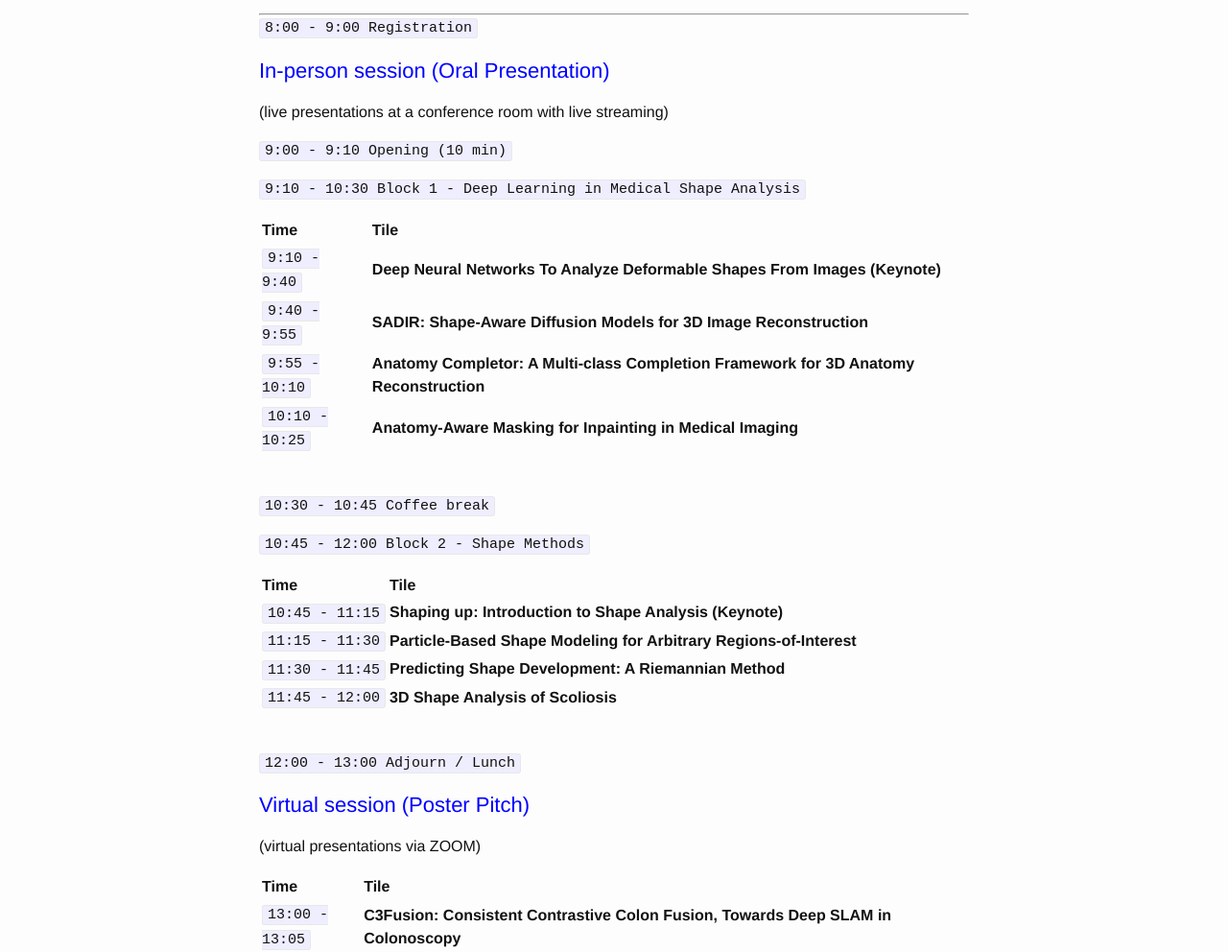
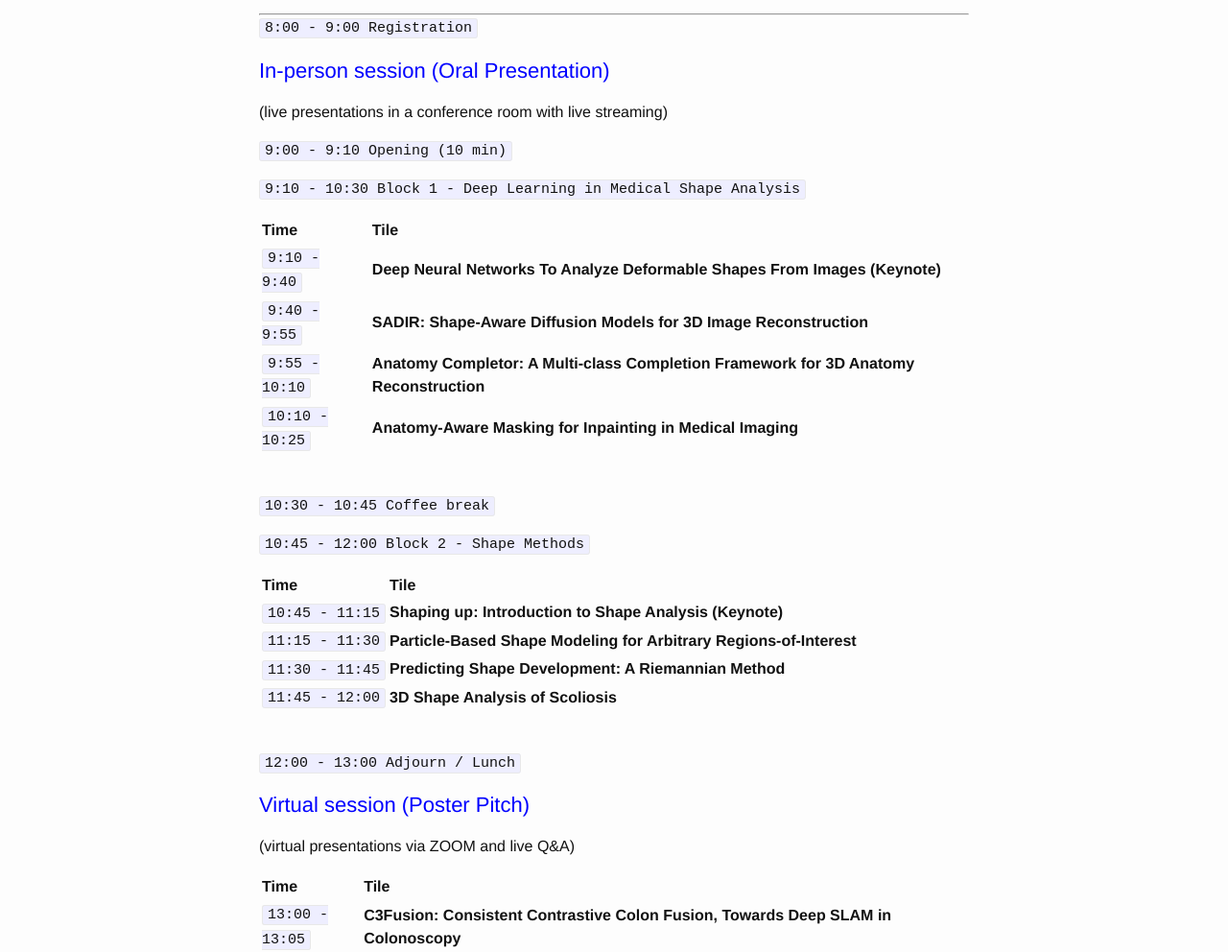
Before and after one commit to shapemi/shapemi.github.io, a Jekyll site: the page built from program/index.md, in a window 1280 px wide. Shown: the part 187-1179 px from the top of the page at 96% size. Built offline with Jekyll 4.4.1, drawn with Linux system fonts in a browser that asks for light colours; our own code applies the rules of GitHub Pages for plain Markdown files.

Commit message:
Update index.md

````diff
--- a/program/index.md
+++ b/program/index.md
@@ -5,7 +5,7 @@
  ```8:00 - 9:00 Registration```
 
 # <span style="color:blue">In-person session (Oral Presentation) </span> <br>
-(live presentations at a conference room with live streaming)
+(live presentations in a conference room with live streaming)
 
 ```9:00 - 9:10 Opening (10 min) ```
 
@@ -38,7 +38,7 @@
 ```12:00 - 13:00 Adjourn / Lunch```
 
 # <span style="color:blue">Virtual session (Poster Pitch) </span> <br>
-(virtual presentations via ZOOM)
+(virtual presentations via ZOOM and live Q&A)
 
 | Time   |      Tile    &nbsp; &nbsp; &nbsp; &nbsp; &nbsp;&nbsp; &nbsp; &nbsp; &nbsp; &nbsp;&nbsp; &nbsp; &nbsp; &nbsp; &nbsp;&nbsp; &nbsp; &nbsp; &nbsp; &nbsp;    |
 |:--------------|:--------------------------------------------------------------------------|
````
